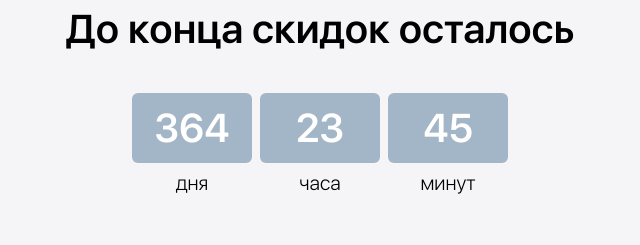
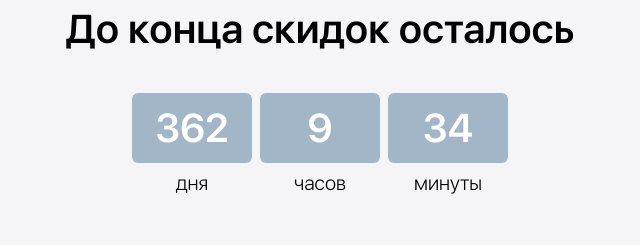
Before and after one commit to LeerenaLi/Pro-Apple, a plain HTML site: page index.html in a window 1280 px wide. Shown: the part 231-476 px from the top of the page, 12-652 px from the left. Drawn offline with Linux system fonts and the light colour scheme; no server answers.

Commit message:
added timer

```diff
--- a/index.html
+++ b/index.html
@@ -73,16 +73,16 @@
 
                     <ul class="banner__timer timer">
                         <li class="timer__item">
-                            <p class="timer__unit">364</p>
-                            <p class="timer__description">дня</p>
+                            <p class="timer__unit timer__unit_day">364</p>
+                            <p class="timer__description timer__description_day">дня</p>
                         </li>
                         <li class="timer__item">
-                            <p class="timer__unit">23</p>
-                            <p class="timer__description">часа</p>
+                            <p class="timer__unit timer__unit_hour">23</p>
+                            <p class="timer__description timer__description_hour">часа</p>
                         </li>
                         <li class="timer__item">
-                            <p class="timer__unit">45</p>
-                            <p class="timer__description">минут</p>
+                            <p class="timer__unit timer__unit_min">45</p>
+                            <p class="timer__description timer__description_min">минут</p>
                         </li>
                     </ul>
 
--- a/js/index.js
+++ b/js/index.js
@@ -104,7 +104,6 @@ const requestOptions = {
 fetch("https://api.apilayer.com/fixer/latest?base=USD", requestOptions)
   .then(response => response.json())
   .then(result => {
-    console.log('result: ', result);
     Object.assign(dataCurrency, result.rates);
     showPrice();
   })
@@ -127,3 +126,58 @@ countryWrapper.addEventListener('click', ({target}) => {
         showPrice(target.dataset.currency);
     }
 });
+
+//timer
+
+// возвращает только слово
+const declOfNum = (n, titles) => titles[n % 10 === 1 && n % 100 !== 11 ?
+    0 : n % 10 >= 2 && n % 10 <= 4 && (n % 100 < 10 || n % 100 >= 20) ? 1 : 2];
+
+const timer = deadline => {
+    const unitDay = document.querySelector('.timer__unit_day');
+    const unitHour = document.querySelector('.timer__unit_hour');
+    const unitMin = document.querySelector('.timer__unit_min');
+    const descriptionDay = document.querySelector('.timer__description_day');
+    const descriptionHour = document.querySelector('.timer__description_hour');
+    const descriptionMin = document.querySelector('.timer__description_min');
+
+    const getTimeRemaining = () => {
+        const dateStop = new Date(deadline).getTime();
+        const dateNow = Date.now();
+        const timeRemaining = dateStop - dateNow;
+
+        // const ms = timeRemaining;
+        // const secundes = timeRemaining / 1000 % 60;
+
+        const minutes = Math.floor(timeRemaining / 1000 / 60 % 60);
+        const hours = Math.floor(timeRemaining / 1000 / 60 / 60 % 24);
+        const days = Math.floor(timeRemaining / 1000 / 60 / 60 / 24);
+
+        return { timeRemaining, minutes, hours, days };
+    }
+
+    const start = () => {
+        const timer = getTimeRemaining();
+
+        unitDay.textContent = timer.days;
+        unitHour.textContent = timer.hours;
+        unitMin.textContent = timer.minutes;
+
+        descriptionDay.textContent = declOfNum(timer.days, ['день', 'дня', 'дней']);
+        descriptionHour.textContent = declOfNum(timer.hours, ['час', 'часа', 'часов']);
+        descriptionMin.textContent = declOfNum(timer.minutes, ['минута', 'минуты', 'минут']);
+
+        const timerId = setTimeout(start, 60000);
+
+        if (timer.timeRemaining < 0) {
+            clearTimeout(timerId);
+            unitDay.textContent = '0';
+            unitHour.textContent = '0';
+            unitMin.textContent = '0';
+        }
+    }
+
+    start();
+}
+
+timer('2024/05/01 20:00');
```
